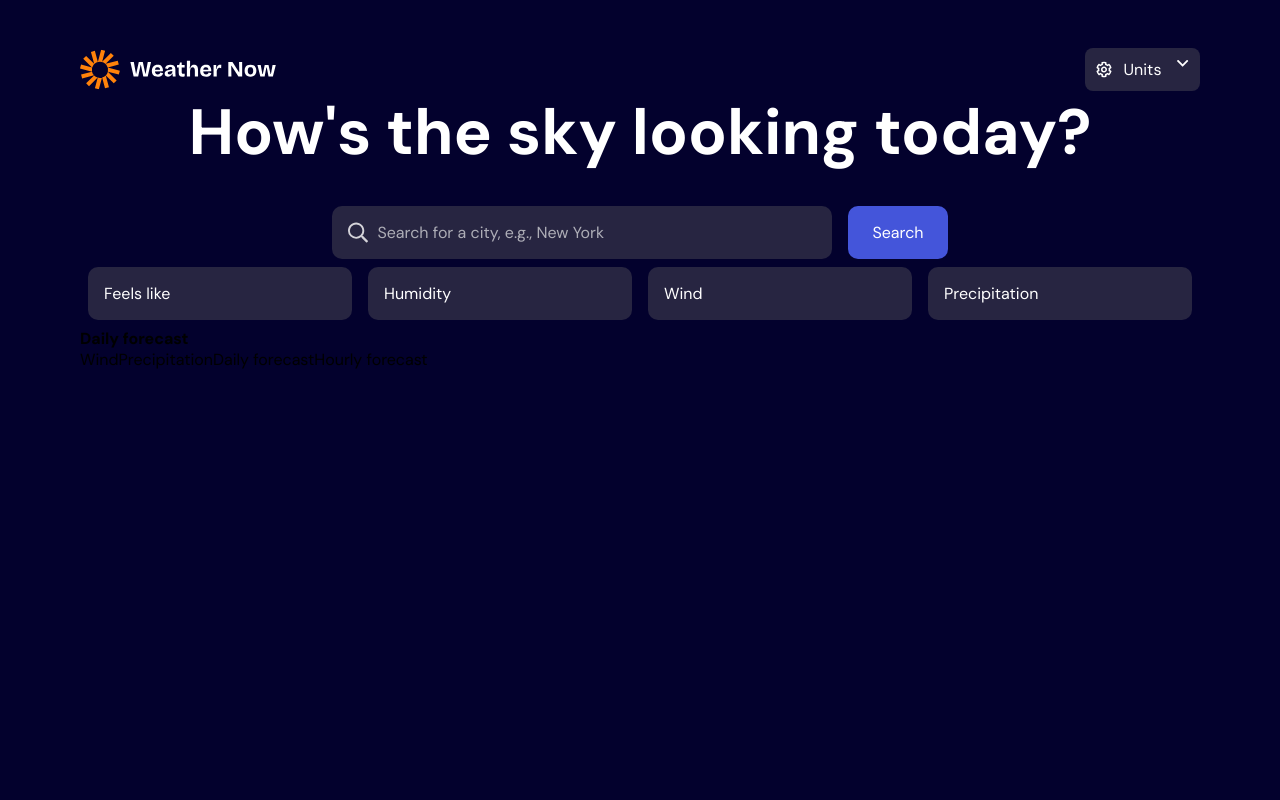
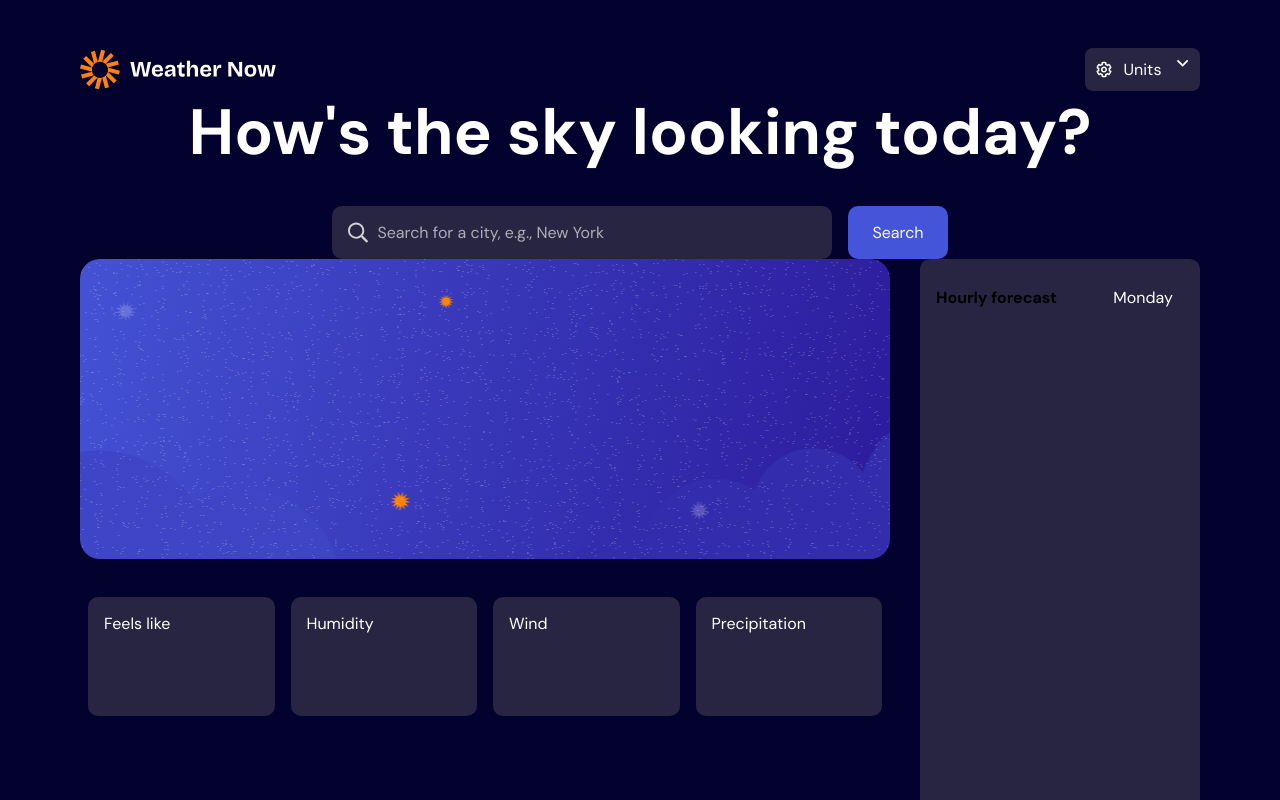
Before and after one commit to BernardoWE/Weather-App-React, a React (Vite) app in the folder Weather-app/: page / in a window 1280 px wide. Shown: the top 800 px of the page. Built offline with nearby package versions, Linux system fonts and the light colour scheme.

Commit message:
terminado daily forecast

```diff
--- a/Weather-app/src/pages/home/App.jsx
+++ b/Weather-app/src/pages/home/App.jsx
@@ -1,7 +1,7 @@
 import { useState } from 'react'
 
 import './style.js'
-import { Main, Header, DropdownContainer, DropdownMenu, Button, ButtonUnits, SearchContainer, SearchInputWrapper, SearchInput, SearchButton, WeatherInfoContainer, DailyForecast, DailyForecastContainer
+import { Main, Header, DropdownContainer, DropdownMenu, Button, ButtonUnits, SearchContainer, SearchInputWrapper, SearchInput, SearchButton, WeatherInfoContainer, DailyForecast, DailyForecastContainer, TodayWeather, HourlyForecast, WeatherGrid, DropdownDaysMenu
  } from './style.js'
 import WeatherInfoCard from '../../components/index.jsx'
 import IconUnits from '../../assets/images/icon-units.svg'
@@ -26,6 +26,8 @@ function App() {
   const [precipitationUnit, setPrecipitationUnit] = useState('mm')
   const [city, setCity] = useState('')
   const [weatherData, setWeatherData] = useState('')
+  const [isDaysMenuOpen, setIsDaysMenuOpen] = useState(false)
+  const [dayMenu, setDayMenu] = useState('Monday')
 
   const weatherCodes = {
   // Clear / sunny
@@ -274,9 +276,6 @@ function App() {
         </DropdownContainer>
       </Header>
 
-
-
-
       <h1>How's the sky looking today?</h1>
       <SearchContainer>
         <SearchInputWrapper htmlFor='search-input'>
@@ -285,6 +284,12 @@ function App() {
         </SearchInputWrapper>
         <SearchButton onClick={handleSearch}>Search</SearchButton>
       </SearchContainer>
+      <WeatherGrid>
+
+
+        <TodayWeather>
+
+        </TodayWeather>
         <WeatherInfoContainer>
           <WeatherInfoCard title='Feels like' value={weatherData?.current?.apparent_temperature } units={weatherData?.current_units?.apparent_temperature} />
 
@@ -299,6 +304,92 @@ function App() {
         <DailyForecastContainer>
 
 
+          {weatherData?.daily?.time.map( (day, index) => {
+              const dayName = new Date(day).toLocaleDateString(
+          "en-US",
+          { weekday: "short" }
+        )
+              return(
+            <DailyForecast
+            key={day} >
+
+              <p>{dayName}</p>
+
+              <img src={weatherCodes[weatherData.daily.weather_code[index]].image} alt="" />
+                {/* <img src={SunnyIcon} alt="" /> */}
+                <div className='daily-div-temperature'>
+                  <p>
+
+                    {`${Math.round(weatherData.daily.temperature_2m_max[index])}°`}
+                    {/* {weatherData.daily_units.temperature_2m_max} */}
+                  </p>
+                  <p>
+
+                    {`${Math.round(weatherData.daily.temperature_2m_min[index])}°`}
+                    {/* {weatherData.daily_units.temperature_2m_min} */}
+                  </p>
+                </div>
+
+
+            </DailyForecast>
+          )})}
+        </DailyForecastContainer>
+        <HourlyForecast>
+          <div className='hourly-header'>
+            <h2>Hourly forecast</h2>
+            <ButtonUnits onClick={() => setIsDaysMenuOpen(!isDaysMenuOpen)}>
+
+              <span>
+
+                {dayMenu}
+              </span>
+
+            </ButtonUnits >
+          </div>
+
+          {isDaysMenuOpen &&<DropdownDaysMenu >
+
+
+                <ul>
+                  <li>
+                    <Button onClick={()=> setDayMenu('Monday')}>
+                      Monday
+                    </Button>
+                  </li>
+                  <li>
+                   <Button onClick={()=> setDayMenu('Tuesday')}>
+                      Tuesday
+                    </Button>
+                  </li>
+                  <li>
+                   <Button onClick={()=> setDayMenu('Wednesday')}>
+                      Wednesday
+                    </Button>
+                  </li>
+                  <li>
+                    <Button onClick={()=> setDayMenu('Thursday')}>
+                      Thursday
+                    </Button>
+                  </li>
+                  <li>
+                    <Button onClick={()=> setDayMenu('Friday')}>
+                      Friday
+                    </Button>
+                  </li>
+                  <li>
+                   <Button onClick={()=> setDayMenu('Saturday')}>
+                      Saturday
+                    </Button>
+                  </li>
+                  <li>
+                   <Button onClick={()=> setDayMenu('Sunday')}>
+                      Sunday
+                    </Button>
+                  </li>
+                </ul>
+
+
+            </DropdownDaysMenu>}
           {weatherData?.daily?.time.map( (day, index) => {
               const dayName = new Date(day).toLocaleDateString(
           "en-US",
@@ -324,22 +415,10 @@ function App() {
 
             </DailyForecast>
           )})}
-     </DailyForecastContainer>
+        </HourlyForecast>
+      </WeatherGrid>
 
-          {/* <div style={{backgroundColor:'red', width:'100px', height:'100px'}}>
-              <p>{weatherData?.daily?.temperature_2m_max[0]}</p>
-              <p><strong>{weatherData?.daily?.temperature_2m_min[0]} </strong></p>
-          </div> */}
-      Wind
-      {/* <!-- Insert wind here -->    */}
 
-      Precipitation
-      {/* <!-- Insert precipitation here --> */}
-
-      Daily forecast
-      {/* <!-- Insert daily forecast for the next 7 days here --> */}
-
-      Hourly forecast
       {/* <!-- Insert hourly forecast for the selected day here --> */}
     </Main>
   )
--- a/Weather-app/src/pages/home/style.js
+++ b/Weather-app/src/pages/home/style.js
@@ -1,4 +1,5 @@
 import styled from 'styled-components'
+import todayBg from '../../assets/images/bg-today-large.svg'
 export const Colors = {
     blue900:'hsl(243, 96%, 9%)',
     blue800:'hsl(243, 27%, 20%)',
@@ -143,20 +144,83 @@ export const SearchButton = styled.button`
 export const WeatherInfoContainer = styled.div`
     display: flex;
     flex-wrap: wrap;
+    grid-area: 3 / 1 / 4 / 4;
 `
 export const DailyForecast = styled.div`
     display: flex;
     flex-direction: column;
+    justify-content: space-between;
+    align-items: center;
     background-color: ${Colors.blue800};
     border-radius: 10px;
     padding: 1rem;
-    margin: 0.5rem;
+    /* margin: 0.5rem; */
     color: ${Colors.blue0};
+    flex: 1;
+    min-width: 100px;
+    flex-wrap: wrap;
+    .daily-div-temperature{
+        display: flex;
+        justify-content: space-between;
+        width: 100%;
+    }
     img{
-        width: 50px;
+        width: 70px;
     }
 `
 export const DailyForecastContainer = styled.div`
 display: flex;
-gap:1rem;
+gap:1em;
+flex-wrap: wrap;
+ grid-area: 4 / 1 / 6 / 4;
 `
+export const TodayWeather = styled.div`
+    background-image: url(${todayBg});
+    background-repeat: no-repeat;
+    background-size: cover;
+    background-position: center;
+    grid-area: 1 / 1 / 3 / 4;
+    height: 300px;
+    border-radius: 20px;
+`
+export const HourlyForecast = styled.div`
+    grid-area: 1 / 4 / 6 / 6;
+    background-color: ${Colors.blue800};
+    border-radius: 10px;
+    padding: 1rem;
+    /* margin: 0.5rem; */
+    position: relative;
+    .hourly-header{
+        display: flex;
+        align-items: center;
+        justify-content: space-between;
+    }
+`
+export const WeatherGrid = styled.div`
+    display: grid;
+    grid-template-columns: repeat(4, 1fr);
+    grid-template-rows: repeat(4, 1fr);
+    gap: 30px;
+`
+export const DropdownDaysMenu = styled.div`
+    display: flex;
+    flex-direction: column;
+    width: 200px;
+    gap: 1rem;
+    position: absolute;
+    top: 70px;
+    right: 0;
+    padding: 10px;
+    background-color: ${Colors.blue800};
+   /* border: 1px solid ${Colors.blue0}; */
+    border-radius: 10px;
+   -webkit-box-shadow: 0px 0px 15px -4px #000000;
+    box-shadow: 0px 0px 15px -4px #000000;
+
+   ul{
+    list-style: none;
+   }
+   li{
+    margin: 5px 0;
+   }
+`
```
Lines whose indentation alone changed are shown as unchanged.
